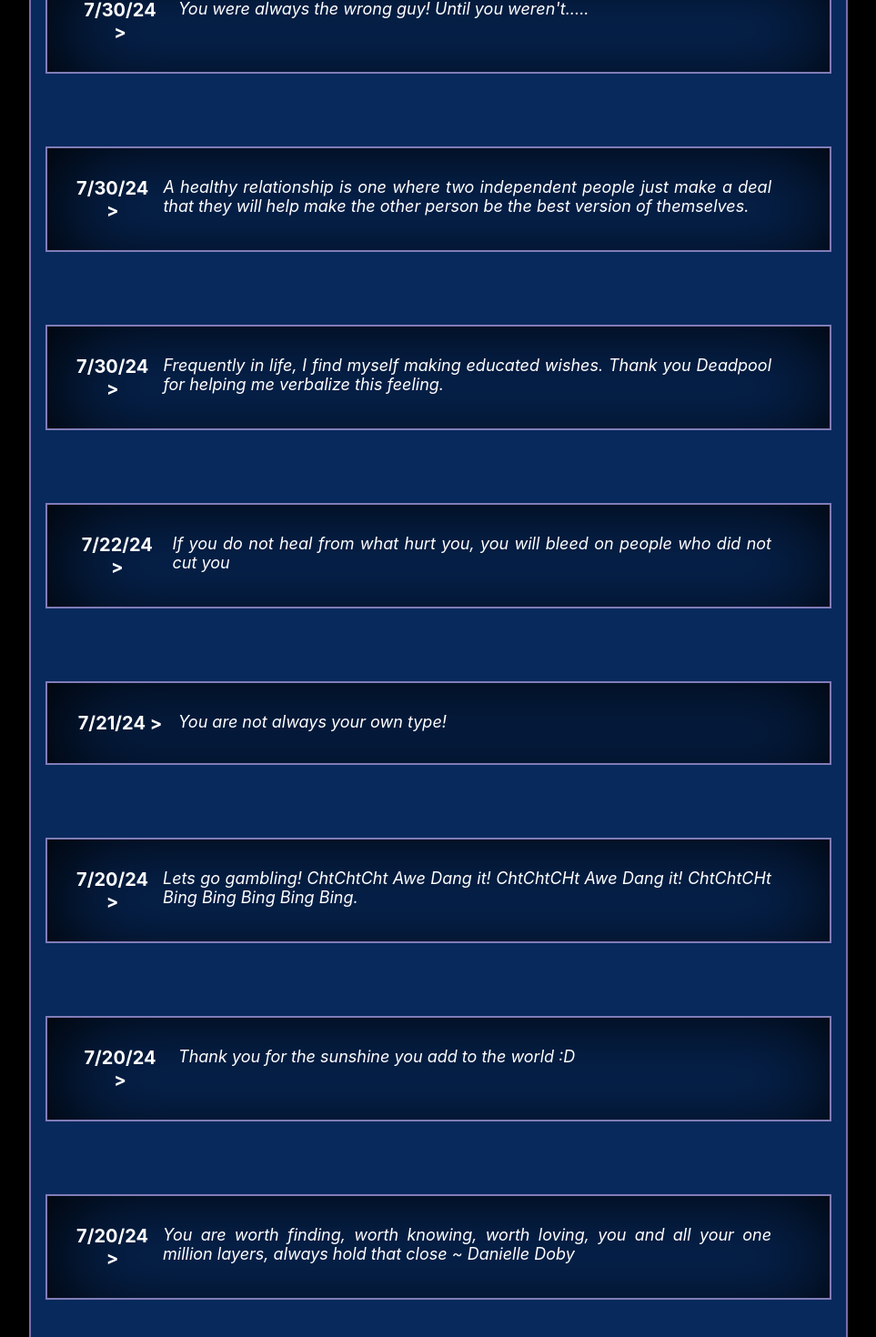
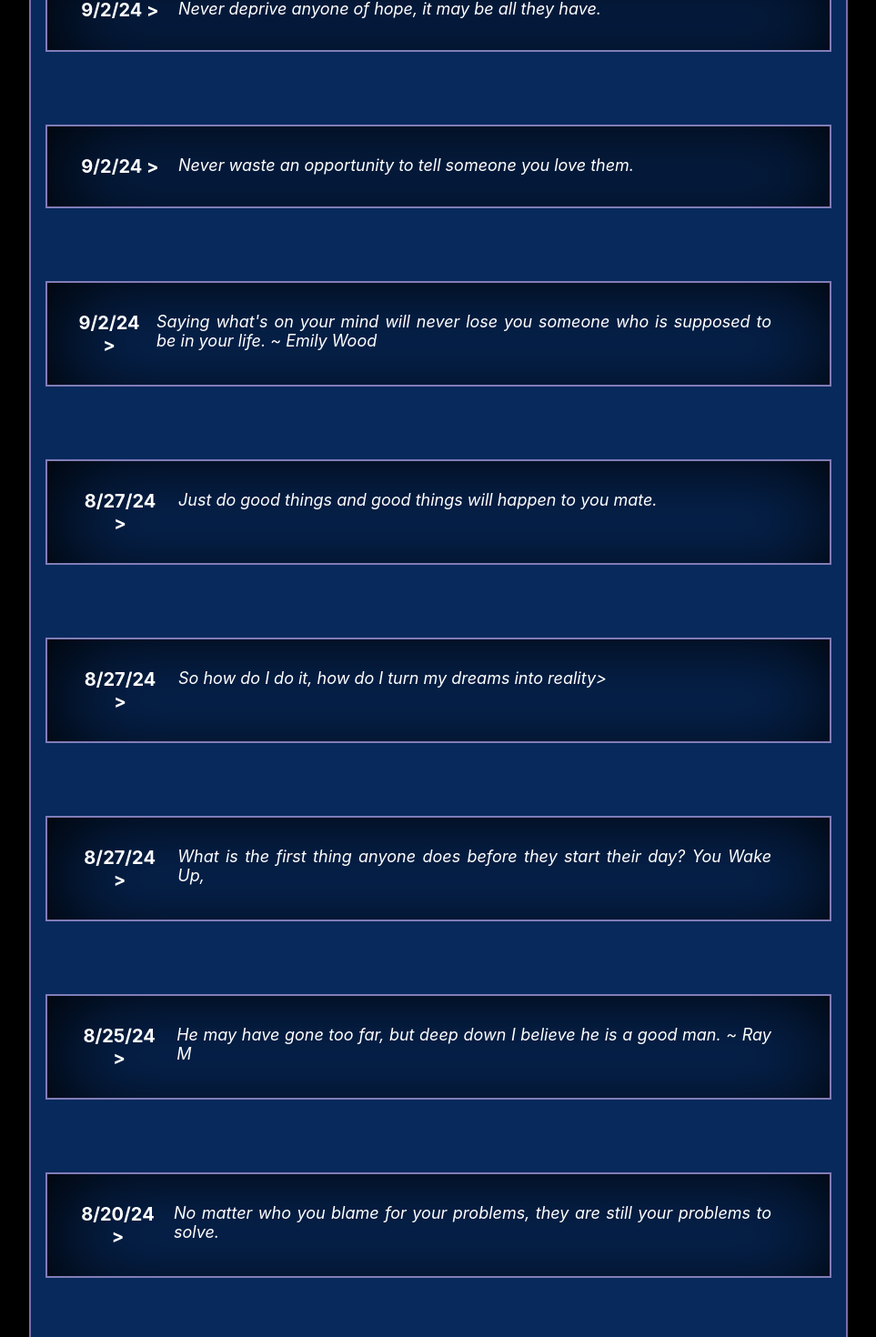
Before and after one commit to theChrisODOM/PoetryPage, a React (Create React App) app: page / in a window 1280 px wide. Shown: the part 414-1884 px from the top of the page at 91% size, without its empty margins (158-1121 px from the left). Built offline with nearby package versions, Linux system fonts and the light colour scheme.

Commit message:
More poems

```diff
--- a/src/PoetryProps.js
+++ b/src/PoetryProps.js
@@ -9,6 +9,14 @@ export function PoetryProps(date, poetry) {
 export function MasterListOfPoetry() {
     const list = []
     list.push(
+        PoetryProps("9/2/24", "Never deprive anyone of hope, it may be all they have."),
+        PoetryProps("9/2/24", "Never waste an opportunity to tell someone you love them."),
+        PoetryProps("9/2/24", "Saying what's on your mind will never lose you someone who is supposed to be in your life.  ~ Emily Wood"),
+        PoetryProps("8/27/24", "Just do good things and good things will happen to you mate."),
+        PoetryProps("8/27/24", "So how do I do it, how do I turn my dreams into reality>"),
+        PoetryProps("8/27/24", "What is the first thing anyone does before they start their day? You Wake Up,"),
+        PoetryProps("8/25/24", "He may have gone too far, but deep down I believe he is a good man. ~ Ray M"),
+        PoetryProps("8/20/24", "No matter who you blame for your problems, they are still your problems to solve."),
         PoetryProps("7/30/24", "You were always the wrong guy! Until you weren't....."),
         PoetryProps("7/30/24", "A healthy relationship is one where two independent people just make a deal that they will help make the other person be the best version of themselves."),
         PoetryProps("7/30/24", "Frequently in life, I find myself making educated wishes.  Thank you Deadpool for helping me verbalize this feeling."),
```
